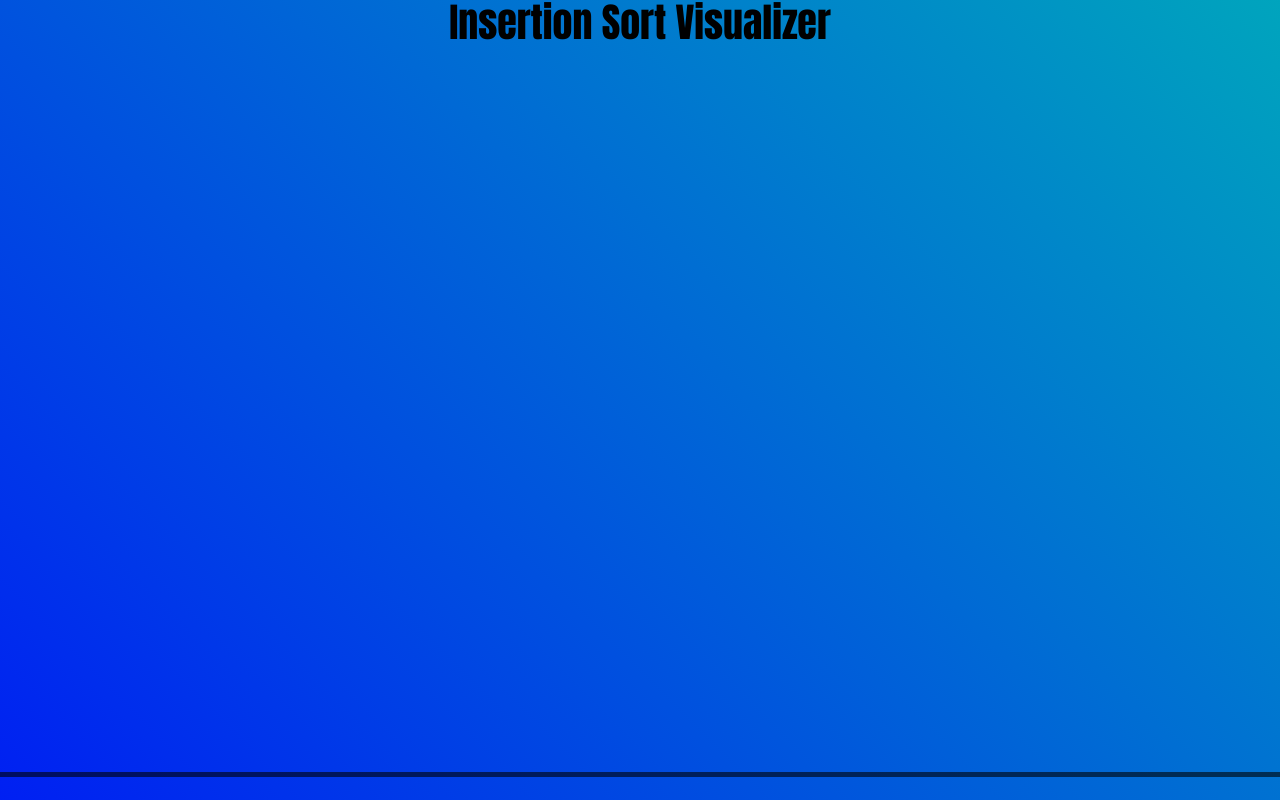
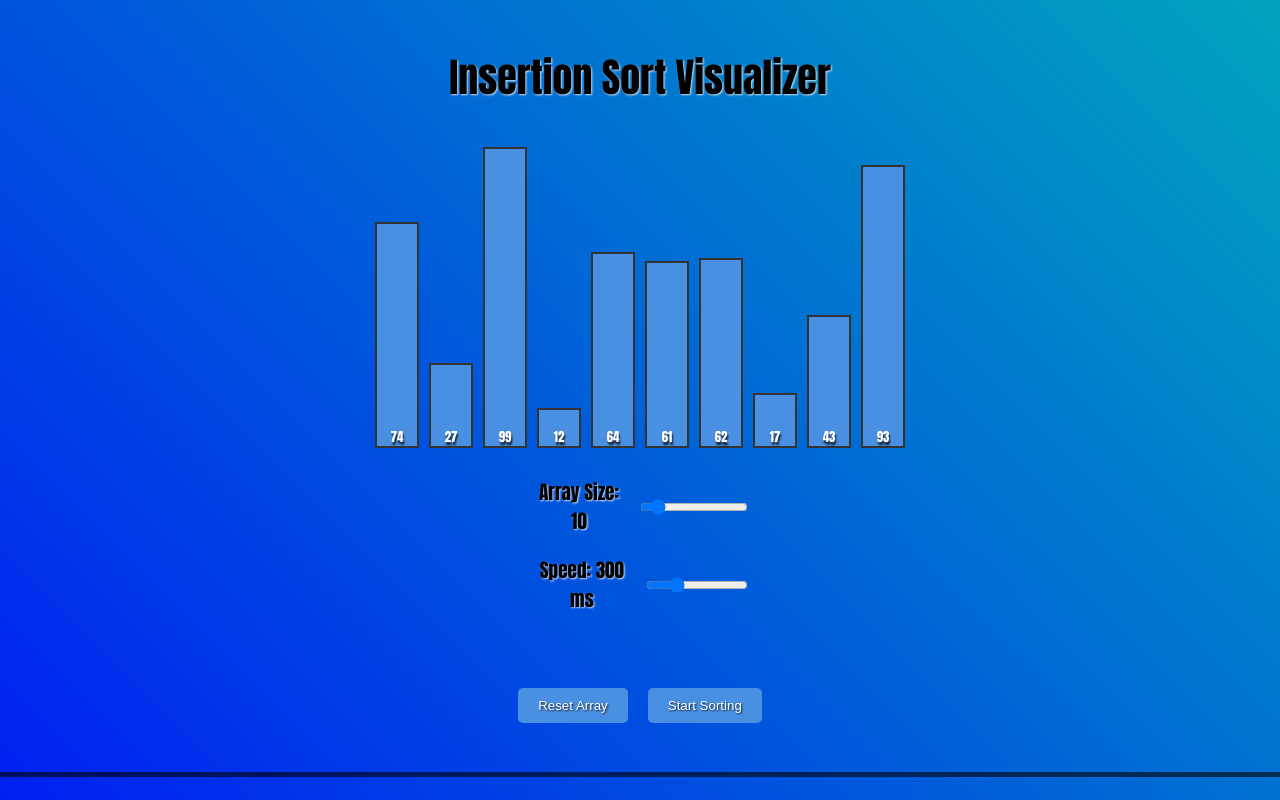
Before and after one commit to lucasperez-techdev/PQAlgorithmVisualizer, a React (Create React App) app: page / in a window 1280 px wide. Shown: the part 4028-4828 px from the top of the page. Built offline with nearby package versions, Linux system fonts and the light colour scheme.

Commit message:
Implemented Insertion Sort Algorithm Visualization with sliders to control array size and simulation speed.

```diff
--- a/src/App.css
+++ b/src/App.css
@@ -52,3 +52,25 @@ body {
     background-color: rgba(0, 0, 0, 0.6); /* Divider color with transparency */
     z-index: 10; /* Ensure it appears above content */
 }
+
+/* Hide scrollbar track */
+::-webkit-scrollbar-track {
+    background: transparent; /* This hides the track */
+}
+
+/* Chrome - Hides track and width/height set for vertical/horizontal scrollbars */
+::-webkit-scrollbar {
+    width: 7px;
+    height: 7px;
+}
+
+/* Chrome - Changes thumb color and rounds scrollbar edges */
+::-webkit-scrollbar-thumb {
+    background-color: hsla(0, 0%, 46%, 0.5);
+    border-radius: 8px;
+}
+
+/* Thumb hover */
+::-webkit-scrollbar-thumb:hover {
+    background-color: #656565; /* Darker color on hover */
+}
--- a/src/SortingAlgs/InsertionSort.css
+++ b/src/SortingAlgs/InsertionSort.css
@@ -1,17 +1,97 @@
-/* BubbleSort.css */
-
 .insertionSort-screen {
     height: 100vh;
-    margin: 0;
-    padding: 0;
-    /* Center content if needed */
     display: flex;
     flex-direction: column;
     align-items: center;
+    justify-content: center;
 }
 
 .insertionSort-screen h1 {
-    margin: 0;
-    padding: 20px;
+    margin-bottom: 20px;
+    color: #000000;
     font-size: 2.5rem;
+    text-align: center;
+    font-weight: 300;  /* Thinner font */
+    text-shadow: 1px 1px 2px rgba(255, 255, 255, 0.8);
 }
+
+.array-container {
+    display: flex;
+    align-items: flex-end;
+    justify-content: center;
+    margin: 20px 0;
+    width: 80%;
+}
+
+.array-bar {
+    width: 40px;
+    margin: 0 5px;
+    background-color: #4a90e2;
+    color: #ffffff;
+    text-align: center;
+    font-size: 0.8rem;
+    display: flex;
+    align-items: flex-end;
+    justify-content: center;
+    transition: height 0.3s ease;
+    border: 2px solid #333;  /* Add border to the bars */
+    font-weight: 150;  /* Thinner font for the numbers */
+    text-shadow: 1px 3px 2px rgba(0, 0, 0, 0.8);  /* Add white stroke to the numbers */
+}
+
+.array-bar.sorted {
+    background-color: #7ed321;
+    border: 2px solid #2b7d19;  /* Border for sorted bars */
+}
+
+.controls {
+    display: flex;
+    flex-direction: column;
+    align-items: center;
+    margin-bottom: 20px;
+}
+
+.slider-container {
+    margin: 10px;
+    display: flex;
+    align-items: center;
+    justify-content: center;
+    width: 80%;
+    font-weight: 300;  /* Thinner font */
+    text-shadow: 1px 1px 2px rgba(255, 255, 255, 0.8);
+}
+
+.slider-container label {
+    margin-right: 10px;
+    font-size: 1.2rem;
+}
+
+.slider-container input {
+    width: 50%;
+}
+
+.buttons {
+    margin-top: 20px;
+}
+
+.buttons button {
+    margin: 0 10px;
+    padding: 10px 20px;
+    background-color: #4a90e2;
+    color: white;
+    border: none;
+    border-radius: 5px;
+    cursor: pointer;
+    transition: background-color 0.3s ease;
+    font-weight: 300;  /* Thinner font */
+    text-shadow: 1px 1px 2px rgba(0, 0, 0, 0.8);
+}
+
+.buttons button:hover {
+    background-color: #357ab8;
+}
+
+.buttons button:disabled {
+    background-color: #ccc;
+    cursor: not-allowed;
+}
--- a/src/SortingAlgs/InsertionSort.js
+++ b/src/SortingAlgs/InsertionSort.js
@@ -1,13 +1,93 @@
-// InsertionSort.js
-
-import React from 'react';
+import React, { useState, useEffect } from 'react';
 import './InsertionSort.css';
 
 function InsertionSort() {
+    const [array, setArray] = useState([]);
+    const [arraySize, setArraySize] = useState(10);  // Slider to control array size
+    const [sortingSpeed, setSortingSpeed] = useState(300);  // Slider to control sorting speed
+    const [sorting, setSorting] = useState(false);
+    const [sortedIndex, setSortedIndex] = useState(-1);
+
+    useEffect(() => {
+        resetArray();
+    }, [arraySize]);  // Reset array whenever the size slider changes
+
+    const resetArray = () => {
+        const newArray = [];
+        for (let i = 0; i < arraySize; i++) {
+            newArray.push(Math.floor(Math.random() * 100) + 1);
+        }
+        setArray(newArray);
+        setSortedIndex(-1);
+    };
+
+    const insertionSort = async () => {
+        let arr = [...array];
+        setSorting(true);
+        for (let i = 1; i < arr.length; i++) {
+            let key = arr[i];
+            let j = i - 1;
+            while (j >= 0 && arr[j] > key) {
+                arr[j + 1] = arr[j];
+                j = j - 1;
+                setArray([...arr]);
+                setSortedIndex(i);
+                await sleep(sortingSpeed); // Adjust speed dynamically
+            }
+            arr[j + 1] = key;
+            setArray([...arr]);
+            setSortedIndex(i);
+            await sleep(sortingSpeed);
+        }
+        setSorting(false);
+    };
+
+    const sleep = (milliseconds) => {
+        return new Promise(resolve => setTimeout(resolve, milliseconds));
+    };
+
     return (
         <div className="insertionSort-screen">
             <h1>Insertion Sort Visualizer</h1>
-            {/* Insertion Sort visualization logic goes here */}
+            <div className="array-container">
+                {array.map((value, index) => (
+                    <div
+                        key={index}
+                        className={`array-bar ${index <= sortedIndex ? 'sorted' : ''}`}
+                        style={{ height: `${value * 3}px` }}
+                    >
+                        {value}
+                    </div>
+                ))}
+            </div>
+            <div className="controls">
+                <div className="slider-container">
+                    <label>Array Size: {arraySize}</label>
+                    <input
+                        type="range"
+                        min="5"
+                        max="50"
+                        value={arraySize}
+                        onChange={(e) => setArraySize(Number(e.target.value))}
+                        disabled={sorting}
+                    />
+                </div>
+                <div className="slider-container">
+                    <label>Speed: {sortingSpeed} ms</label>
+                    <input
+                        type="range"
+                        min="50"
+                        max="1000"
+                        value={sortingSpeed}
+                        onChange={(e) => setSortingSpeed(Number(e.target.value))}
+                        disabled={sorting}
+                    />
+                </div>
+            </div>
+            <div className="buttons">
+                <button onClick={resetArray} disabled={sorting}>Reset Array</button>
+                <button onClick={insertionSort} disabled={sorting}>Start Sorting</button>
+            </div>
         </div>
     );
 }
```
Also changed, not shown: src/Home.css (line endings or trailing spaces).
